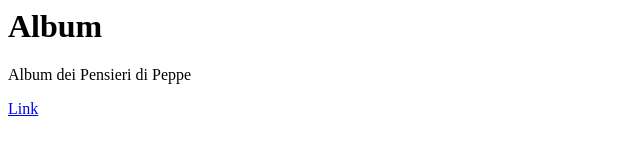
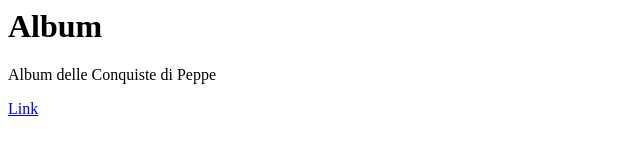
Before and after one commit to anbabuin/pw2018c-1, a plain HTML site: page index.html in a window 1280 px wide. Shown: the full height of the page, 0-640 px from the left. Drawn offline with Linux system fonts and the light colour scheme.

Commit message:
modificata home page

```diff
--- a/index.html
+++ b/index.html
@@ -4,7 +4,7 @@
     </head>
     <body>
         <h1>Album</h1>
-        <p>Album dei Pensieri di Peppe</p>
+        <p>Album delle Conquiste di Peppe</p>
         <a href="dashboard.html">Link</a>
     </body>
 </html>
```
